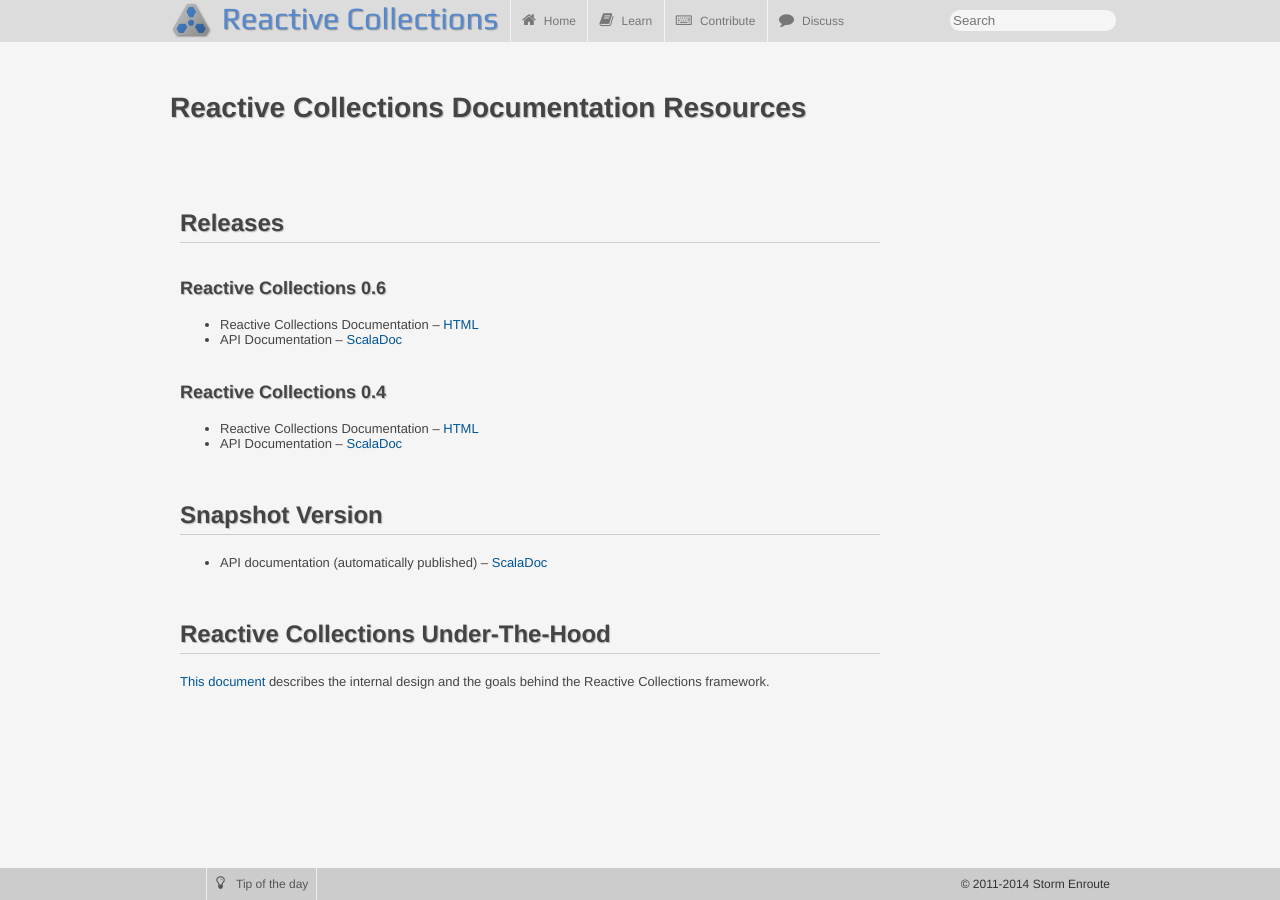
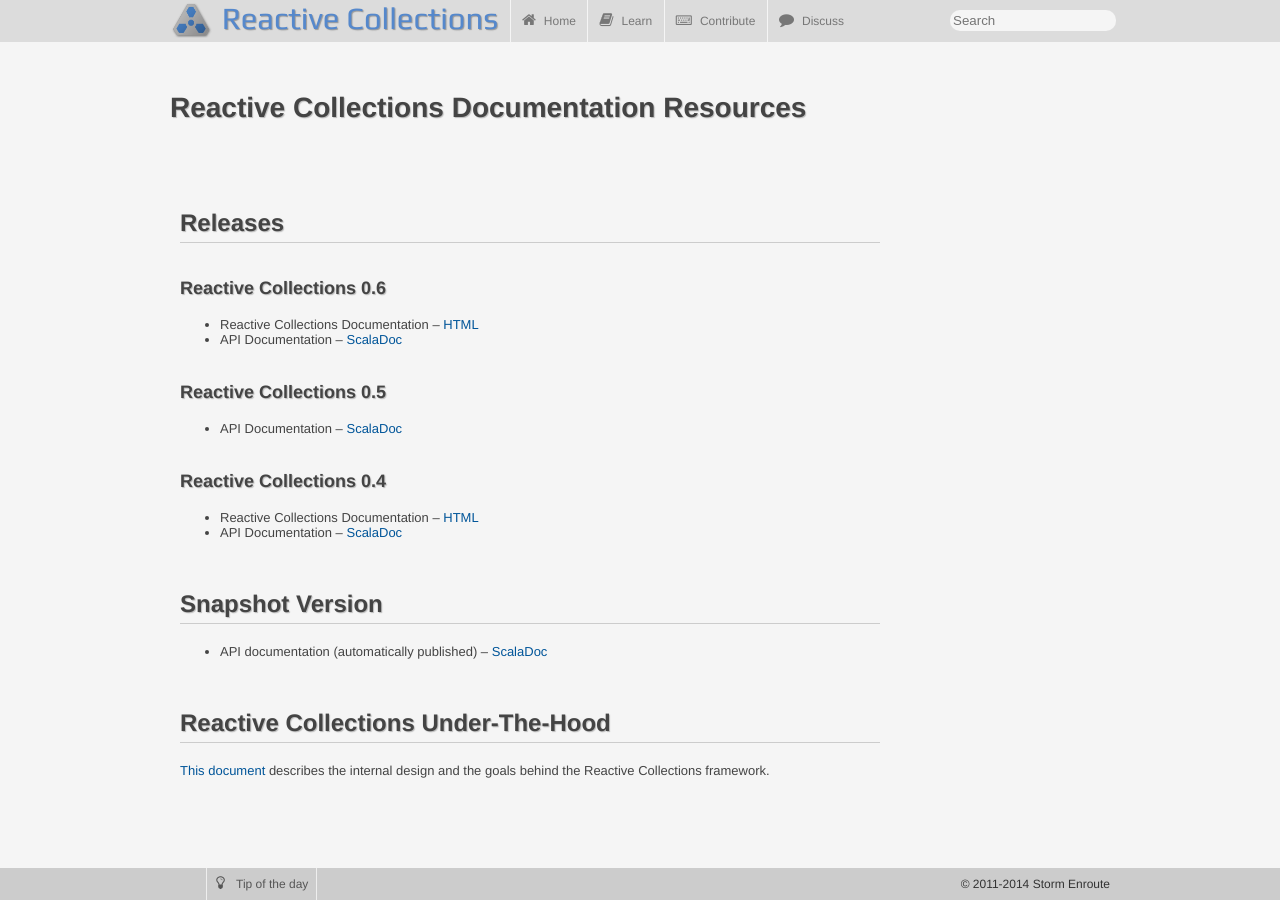
Before and after one commit to reactors-io/reactors-io.github.io, a Jekyll site: the page built from learn.md, in a window 1280 px wide. Built offline with Jekyll 4.4.1, drawn with Linux system fonts in a browser that asks for light colours.

Commit message:
Link to 0.5 API.

```diff
--- a/learn.md
+++ b/learn.md
@@ -18,6 +18,11 @@ permalink: /learn/index.html
 - API Documentation -- [ScalaDoc](http://storm-enroute.com/apidocs/reactive-collections/0.6-SNAPSHOT/api)
 
 
+### Reactive Collections 0.5
+
+- API Documentation -- [ScalaDoc](http://storm-enroute.com/apidocs/reactive-collections/0.5/api)
+
+
 ### Reactive Collections 0.4
 
 - Reactive Collections Documentation -- [HTML](/docs/0.4/)
```
